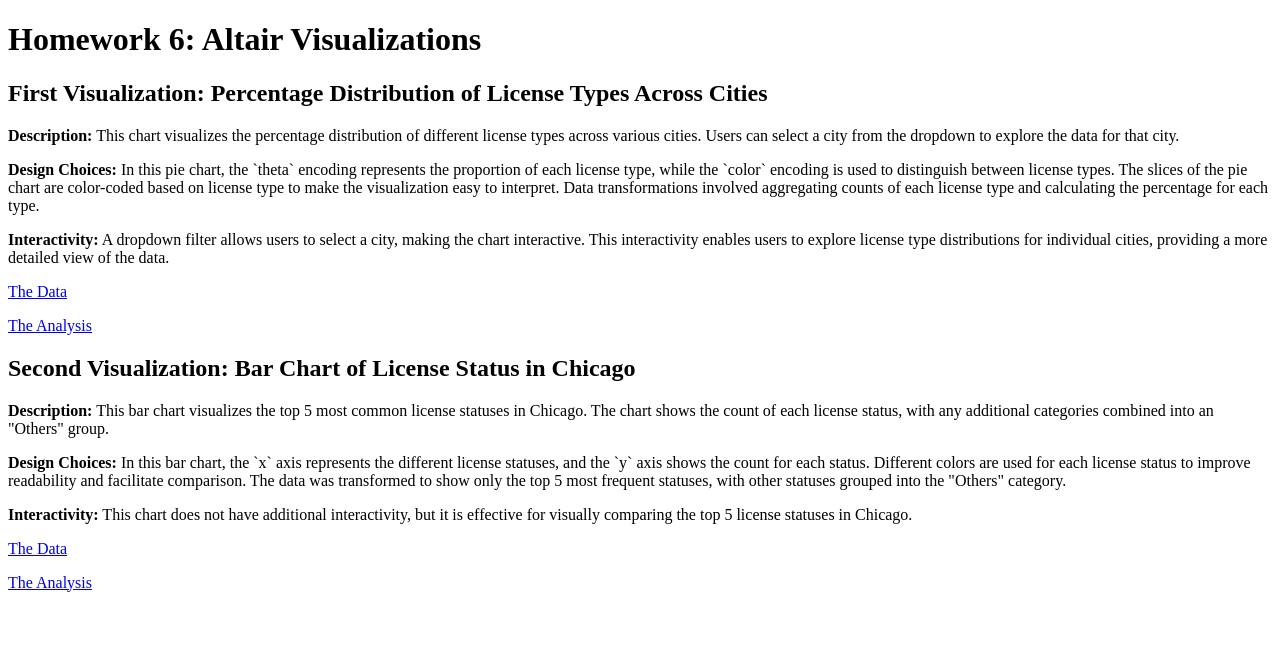
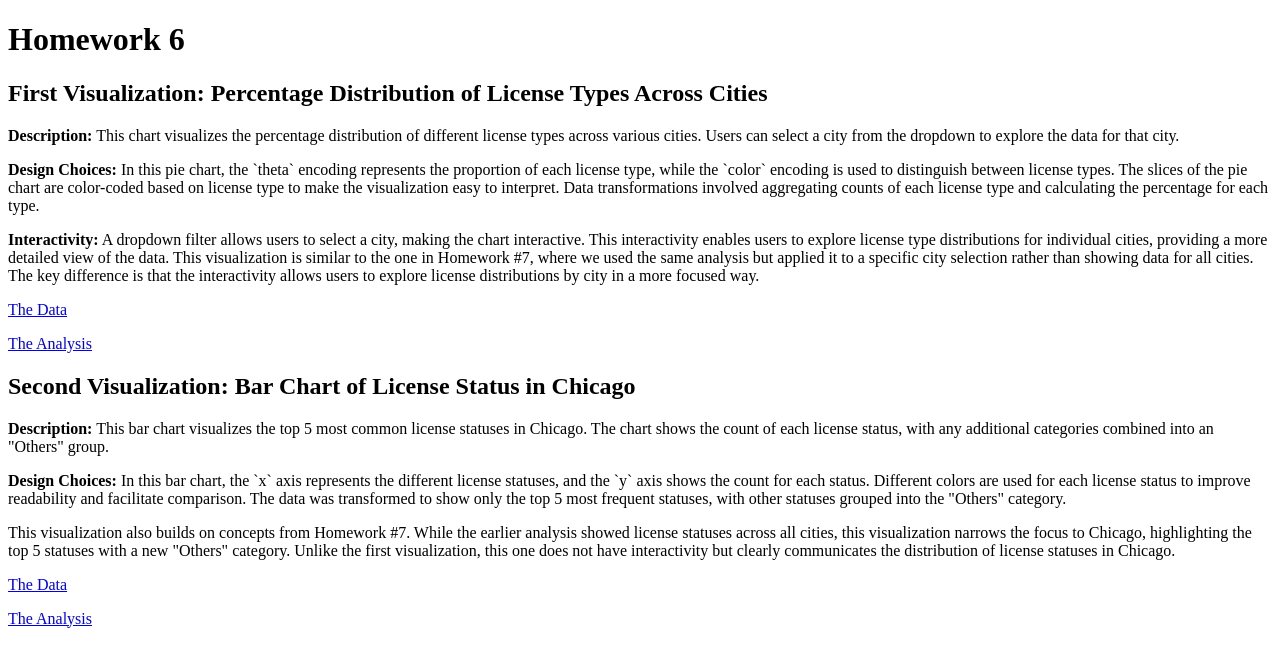
Before and after one commit to dyc3-is445/HW6, a plain HTML site: page index.html in a window 1280 px wide. Drawn offline with Linux system fonts and the light colour scheme; a script that the page names is missing.

Commit message:
Update index.html

```diff
--- a/index.html
+++ b/index.html
@@ -9,7 +9,7 @@
     <script type="text/javascript" src="https://cdn.jsdelivr.net/npm/vega-embed@6"></script>
 </head>
 <body>
-    <h1>Homework 6: Altair Visualizations</h1>
+    <h1>Homework 6</h1>
 
     <!-- Percentage Distribution of License Types Across Cities -->
     <h2>First Visualization: Percentage Distribution of License Types Across Cities</h2>
@@ -31,6 +31,7 @@
     <p>
         <strong>Interactivity:</strong> A dropdown filter allows users to select a city, making the chart interactive. This interactivity
         enables users to explore license type distributions for individual cities, providing a more detailed view of the data.
+        This visualization is similar to the one in Homework #7, where we used the same analysis but applied it to a specific city selection rather than showing data for all cities. The key difference is that the interactivity allows users to explore license distributions by city in a more focused way.
     </p>
     <p><a href="https://raw.githubusercontent.com/UIUC-iSchool-DataViz/is445_data/raw/main/licenses_fall2022.csv">The Data</a></p>
     <p><a href="https://github.com/dyc3-is445/HW6/blob/main/interactive_pie_chart.json">The Analysis</a></p>
@@ -53,8 +54,7 @@
         "Others" category.
     </p>
     <p>
-        <strong>Interactivity:</strong> This chart does not have additional interactivity, but it is effective for visually comparing
-        the top 5 license statuses in Chicago.
+        This visualization also builds on concepts from Homework #7. While the earlier analysis showed license statuses across all cities, this visualization narrows the focus to Chicago, highlighting the top 5 statuses with a new "Others" category. Unlike the first visualization, this one does not have interactivity but clearly communicates the distribution of license statuses in Chicago.
     </p>
     <p><a href="https://raw.githubusercontent.com/UIUC-iSchool-DataViz/is445_data/raw/main/licenses_fall2022.csv">The Data</a></p>
     <p><a href="https://github.com/dyc3-is445/HW6/blob/main/bar_chart.json">The Analysis</a></p>
```
